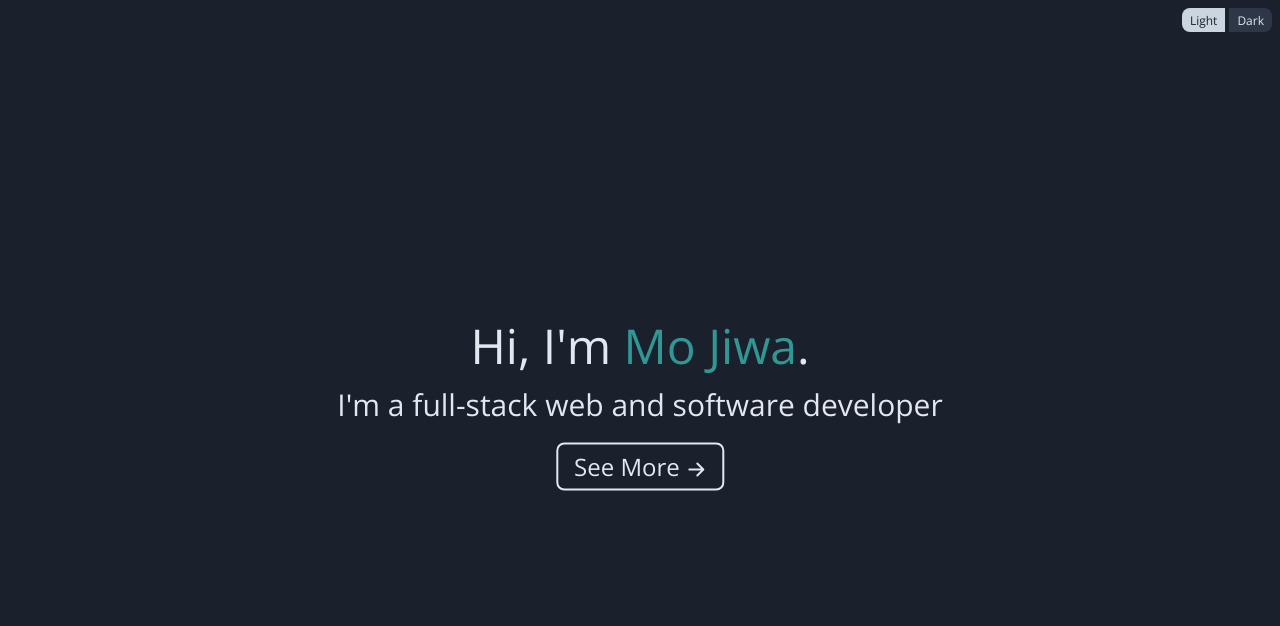
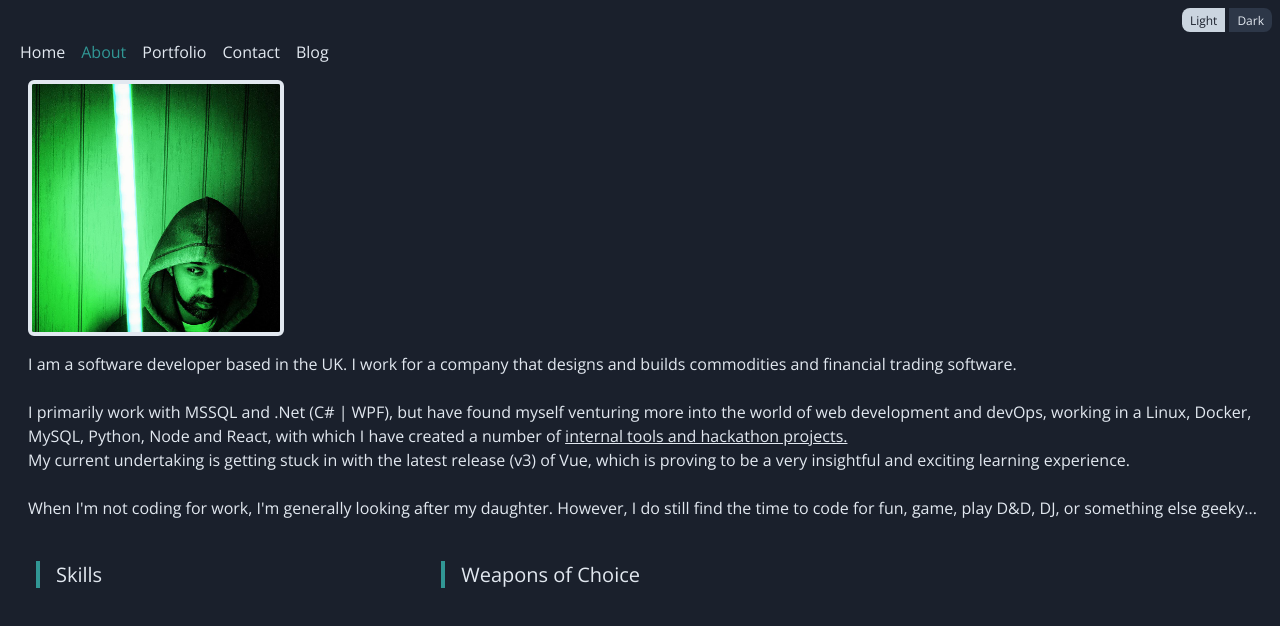
Before and after one commit to mojiwa/mojiwa.com, a React (Create React App) app: page /#/about in a window 1280 px wide. Before the commit this address led to /#/. Shown: the top 626 px of the page. Built offline with nearby package versions, Linux system fonts and the light colour scheme.

Commit message:
fix style issues on About page

```diff
--- a/src/About.tsx
+++ b/src/About.tsx
@@ -71,8 +71,8 @@
             <p>When I'm not coding for work, I'm generally looking after my daughter. However, I do still find the time to code for fun, game, play D&D, DJ, or something else geeky...</p>
             <br />
           </div>
-          <div className='w-2/3 md:w-1/2 md:flex justify-between'>
-            <div className='animated-list mt-4 ml-2'>
+          <div className='w-4/5 md:w-1/2 md:flex justify-between'>
+            <div className='animated-list mt-4'>
               <label className='transition-colors duration-300 hover:text-teal-600 text-sm md:text-xl ml-4 border-teal-600 border-l-4 px-4'>Skills</label>
               <ul>
                 {LIST_OF_SKILLS.sort().map((skill: string) =>
@@ -80,8 +80,8 @@
                 )}
               </ul>
             </div>
-            <div className='animated-list mt-4 ml-2'>
-              <label className='transition-colors duration-300 hover:text-teal-600 text-sm md:text-xl ml-4 border-teal-600 border-l-4 px-4'>Weapons of Choice</label>
+            <div className='animated-list my-4'>
+              <label className='transition-colors duration-300 hover:text-teal-600 text-sm md:text-xl ml-4 border-teal-600 border-l-4 pl-4'>Weapons of Choice</label>
               <ul>
                 {LIST_OF_TOOLS.sort().map((tool: string) =>
                   <li className='ml-6' key={tool}><label>{tool}</label></li>
--- a/src/Portfolio.tsx
+++ b/src/Portfolio.tsx
@@ -55,8 +55,8 @@
         <div className='mb-6 mt-12'>
           <div className='flex hover:text-teal-600 cursor-pointer transition-colors ease-in-out duration-500' onClick={() => this.slideElement('library')}>
             <span className='md:text-2xl mb-8'>Library</span>
-            <svg className={`ml-2 ${this.state.LibraryDown ? 'hidden' : ''}`} fill="none" width="25px" strokeLinecap="round" strokeLinejoin="round" strokeWidth="2" viewBox="0 12 24 24" stroke="currentColor"><path d="M15 13l-3 3m0 0l-3-3m3 3V8m0 13a9 9 0 110-18 9 9 0 010 18z"></path></svg>
-            <svg className={`ml-2 ${this.state.LibraryDown ? '' : 'hidden'}`} fill="none" width="25px" strokeLinecap="round" strokeLinejoin="round" strokeWidth="2" viewBox="0 12 24 24" stroke="currentColor"><path d="M9 11l3-3m0 0l3 3m-3-3v8m0-13a9 9 0 110 18 9 9 0 010-18z"></path></svg>
+            <svg className={`ml-2 ${this.state.LibraryDown ? 'hidden' : ''}`} fill="none" width="24px" strokeLinecap="round" strokeLinejoin="round" strokeWidth="2" viewBox="0 14 24 24" stroke="currentColor"><path d="M15 13l-3 3m0 0l-3-3m3 3V8m0 13a9 9 0 110-18 9 9 0 010 18z"></path></svg>
+            <svg className={`ml-2 ${this.state.LibraryDown ? '' : 'hidden'}`} fill="none" width="24px" strokeLinecap="round" strokeLinejoin="round" strokeWidth="2" viewBox="0 14 24 24" stroke="currentColor"><path d="M9 11l3-3m0 0l3 3m-3-3v8m0-13a9 9 0 110 18 9 9 0 010-18z"></path></svg>
           </div>
           <div id='library' className='slide-up'>
             <span className='md:text-base text-xs'>
@@ -77,8 +77,8 @@
         <div className='mb-6'>
           <div className='flex hover:text-teal-600 cursor-pointer transition-colors ease-in-out duration-500' onClick={() => this.slideElement('tagbot')}>
               <span className='md:text-2xl mb-8'>TagBot</span>
-              <svg className={`ml-2 ${this.state.TagBotDown ? 'hidden' : ''}`} fill="none" width="25px" strokeLinecap="round" strokeLinejoin="round" strokeWidth="2" viewBox="0 12 24 24" stroke="currentColor"><path d="M15 13l-3 3m0 0l-3-3m3 3V8m0 13a9 9 0 110-18 9 9 0 010 18z"></path></svg>
-              <svg className={`ml-2 ${this.state.TagBotDown ? '' : 'hidden'}`} fill="none" width="25px" strokeLinecap="round" strokeLinejoin="round" strokeWidth="2" viewBox="0 12 24 24" stroke="currentColor"><path d="M9 11l3-3m0 0l3 3m-3-3v8m0-13a9 9 0 110 18 9 9 0 010-18z"></path></svg>
+              <svg className={`ml-2 ${this.state.TagBotDown ? 'hidden' : ''}`} fill="none" width="24px" strokeLinecap="round" strokeLinejoin="round" strokeWidth="2" viewBox="0 14 24 24" stroke="currentColor"><path d="M15 13l-3 3m0 0l-3-3m3 3V8m0 13a9 9 0 110-18 9 9 0 010 18z"></path></svg>
+              <svg className={`ml-2 ${this.state.TagBotDown ? '' : 'hidden'}`} fill="none" width="24px" strokeLinecap="round" strokeLinejoin="round" strokeWidth="2" viewBox="0 14 24 24" stroke="currentColor"><path d="M9 11l3-3m0 0l3 3m-3-3v8m0-13a9 9 0 110 18 9 9 0 010-18z"></path></svg>
           </div>
           <div id='tagbot' className='slide-up'>
             <span className='md:text-base text-xs'>
--- a/src/styles/main.css
+++ b/src/styles/main.css
@@ -793,6 +793,11 @@
   margin-right: 0.5rem;
 }
 
+.my-4 {
+  margin-top: 1rem;
+  margin-bottom: 1rem;
+}
+
 .mx-5 {
   margin-left: 1.25rem;
   margin-right: 1.25rem;
@@ -947,12 +952,12 @@
   width: auto;
 }
 
-.w-2\/3 {
-  width: 66.666667%;
+.w-3\/4 {
+  width: 75%;
 }
 
-.w-3\/4 {
-  width: 75%;
+.w-4\/5 {
+  width: 80%;
 }
 
 .w-3\/6 {
```
